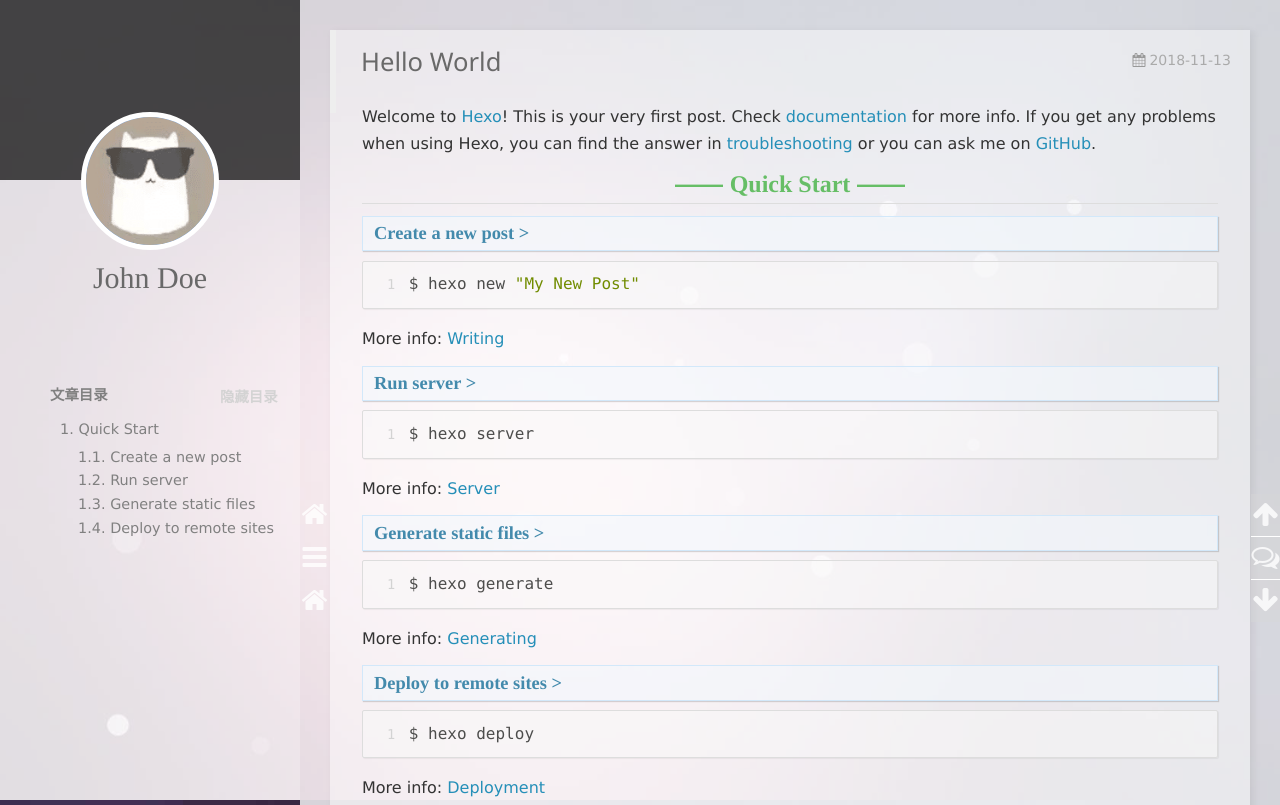
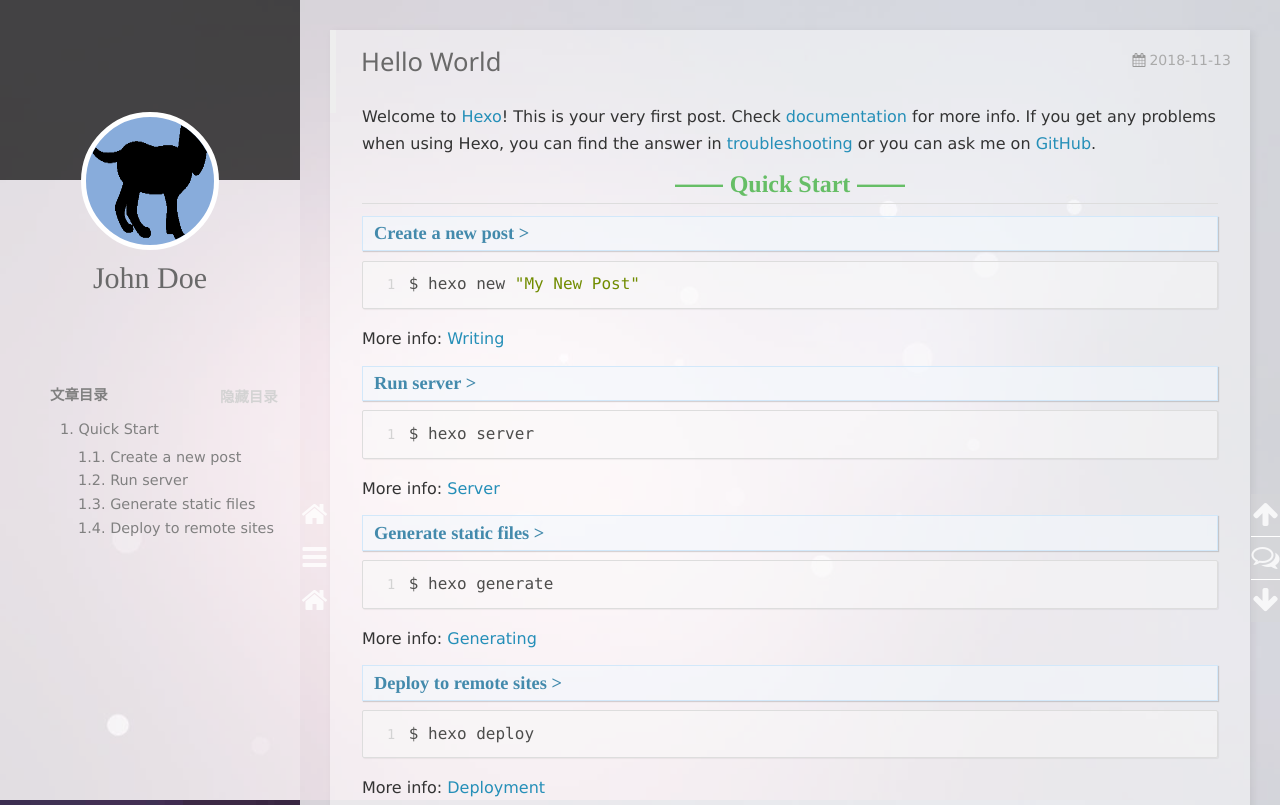
Before and after one commit to c-y-y/c-y-y.github.io, a plain HTML site: page 2018/11/13/hello-world/index.html in a window 1280 px wide. Shown: the top 805 px of the page. Drawn offline with nearby package versions, Linux system fonts and the light colour scheme; some packages are replaced by stand-ins of ours; a script that the page names is missing.

Commit message:
Site updated: 2018-11-13 23:37:01

```diff
--- a/2018/11/13/hello-world/index.html
+++ b/2018/11/13/hello-world/index.html
@@ -97,7 +97,7 @@
 <div class="intrude-less">
     <header id="header" class="inner">
         <a href="/" class="profilepic">
-            <img src="/img/avatar.png" class="animated zoomIn">
+            <img src="/img/TiddlyWiki.png" class="animated zoomIn">
         </a>
         <hgroup>
           <h1 class="header-author"><a href="/">John Doe</a></h1>
@@ -222,7 +222,7 @@
     <div class="intrude-less">
         <header id="header" class="inner">
             <a href="/" class="profilepic">
-                <img src="/img/avatar.png" class="animated zoomIn">
+                <img src="/img/TiddlyWiki.png" class="animated zoomIn">
             </a>
             <hgroup>
               <h1 class="header-author"><a href="/" title="回到主页">John Doe</a></h1>
```
Also changed, not shown: archives/2018/11/index.html (+2 -2 lines), archives/2018/index.html (+2 -2 lines), archives/index.html (+2 -2 lines), index.html (+2 -2 lines).
